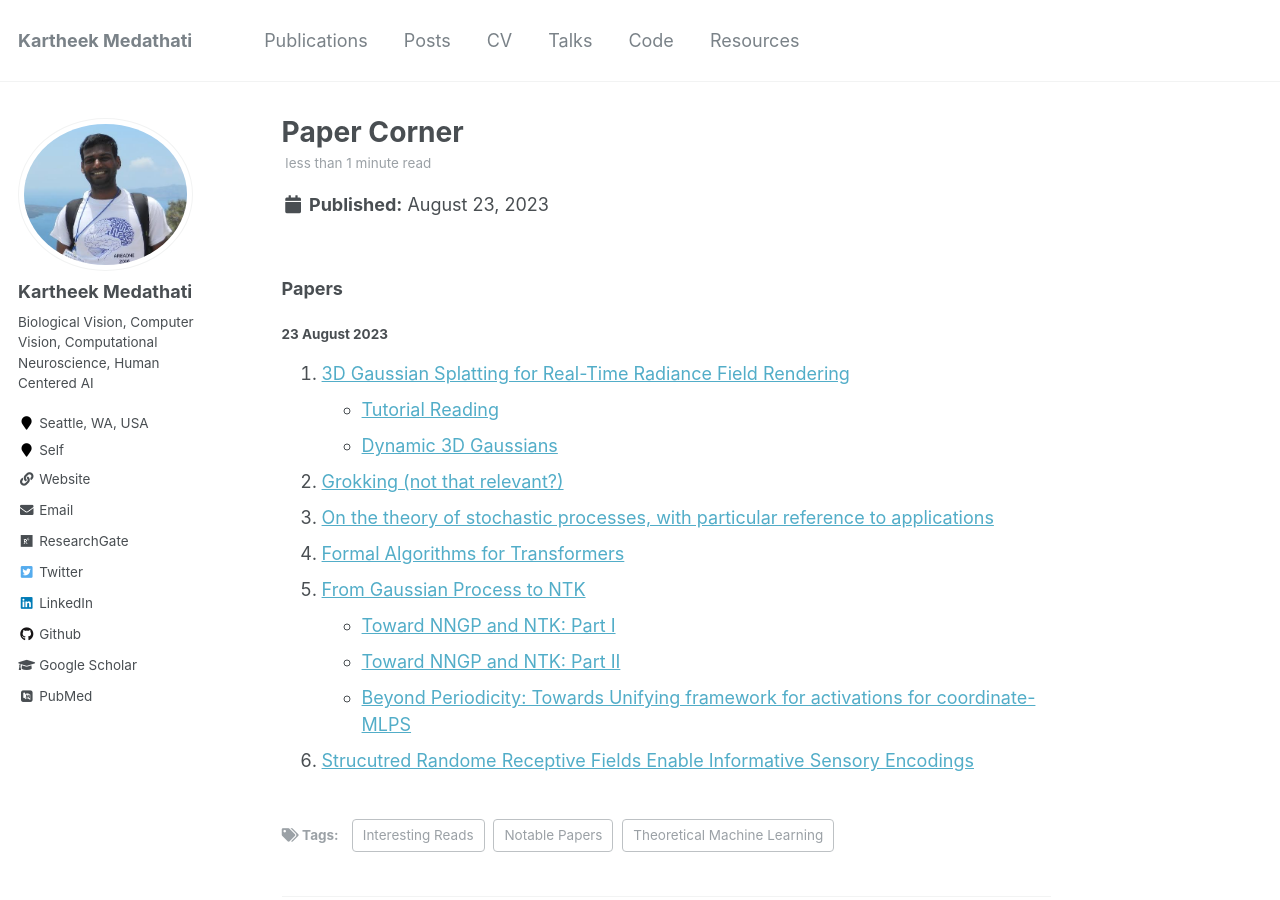
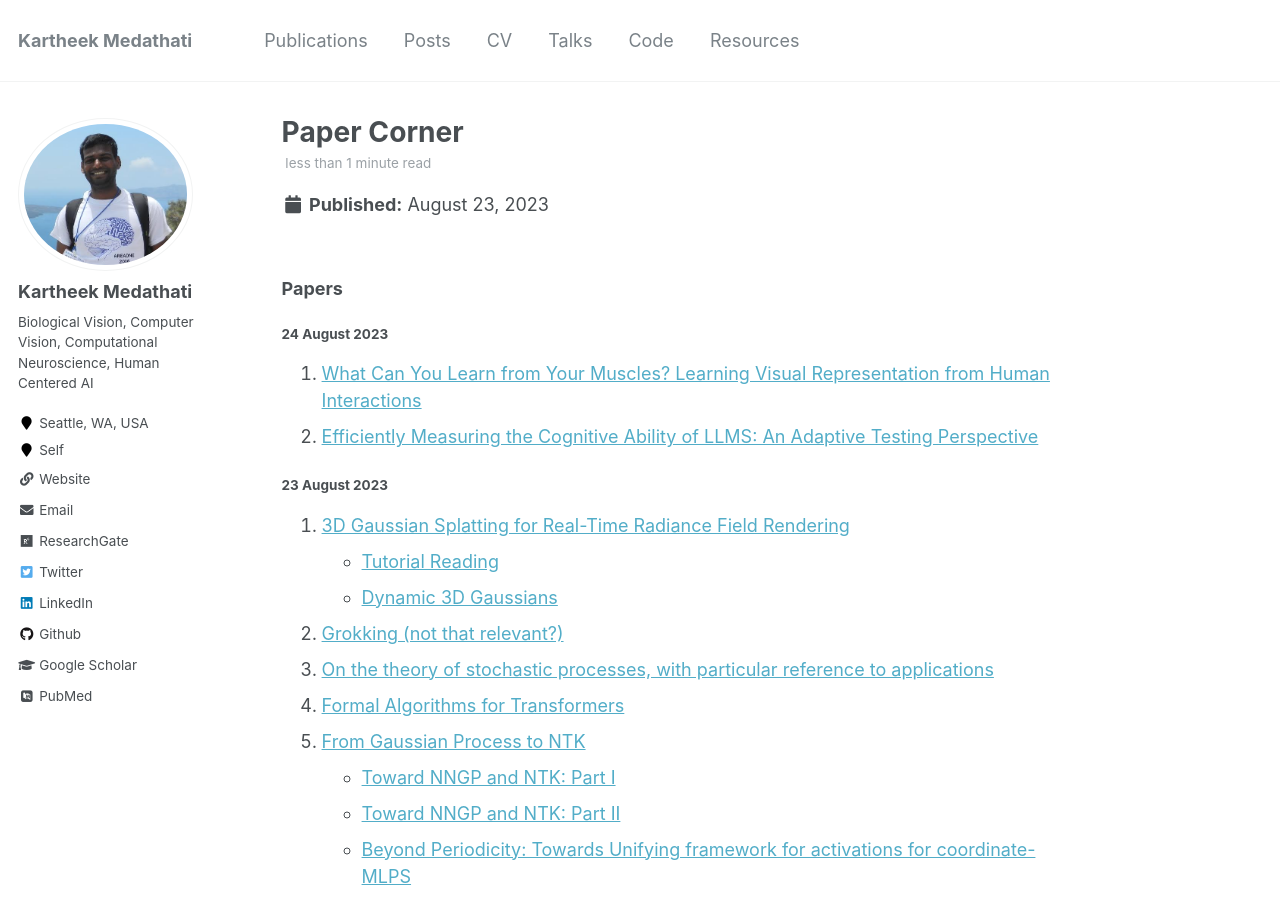
Before and after one commit to kartheekmedathati/kartheekmedathati.github.io, a Jekyll site: the page built from _posts/2023-08-23-Reading-blog-post-5.md, in a window 1280 px wide and 900 px high. Built offline with Jekyll 4.4.1, drawn with Linux system fonts in a browser that asks for light colours; some web fonts are replaced.

Commit message:
Added efficiently measuring the cognitive ability of LLMs

```diff
--- a/_posts/2023-08-23-Reading-blog-post-5.md
+++ b/_posts/2023-08-23-Reading-blog-post-5.md
@@ -9,6 +9,11 @@ tags:
 ---
 
 ### Papers
+
+##### 24 August 2023
+1. [What Can You Learn from Your Muscles? Learning Visual Representation from Human Interactions](https://github.com/ehsanik/muscleTorch)
+2. [Efficiently Measuring the Cognitive Ability of LLMS: An Adaptive Testing Perspective](https://arxiv.org/pdf/2306.10512.pdf)
+
 
 ##### 23 August 2023
 
```
